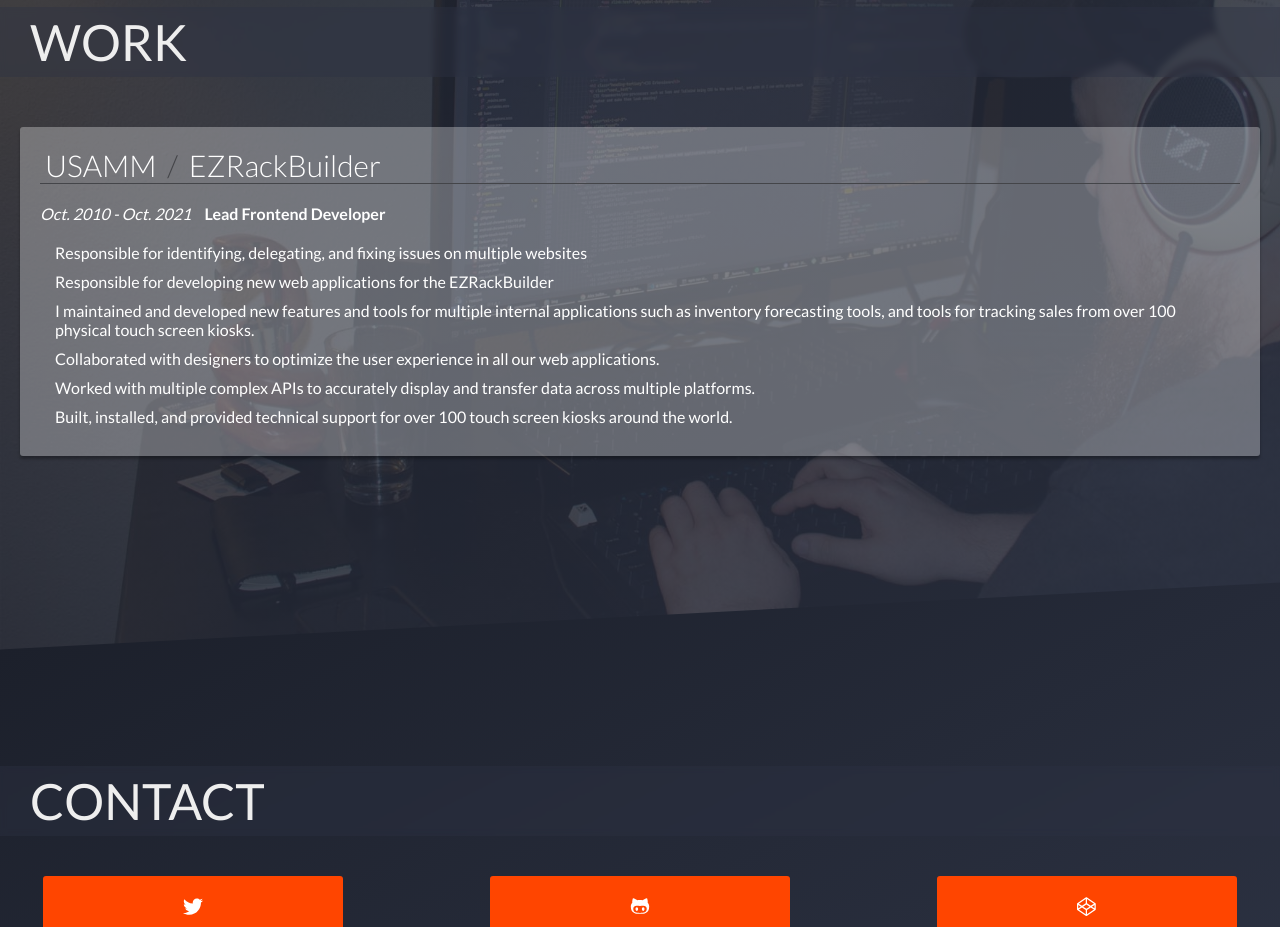
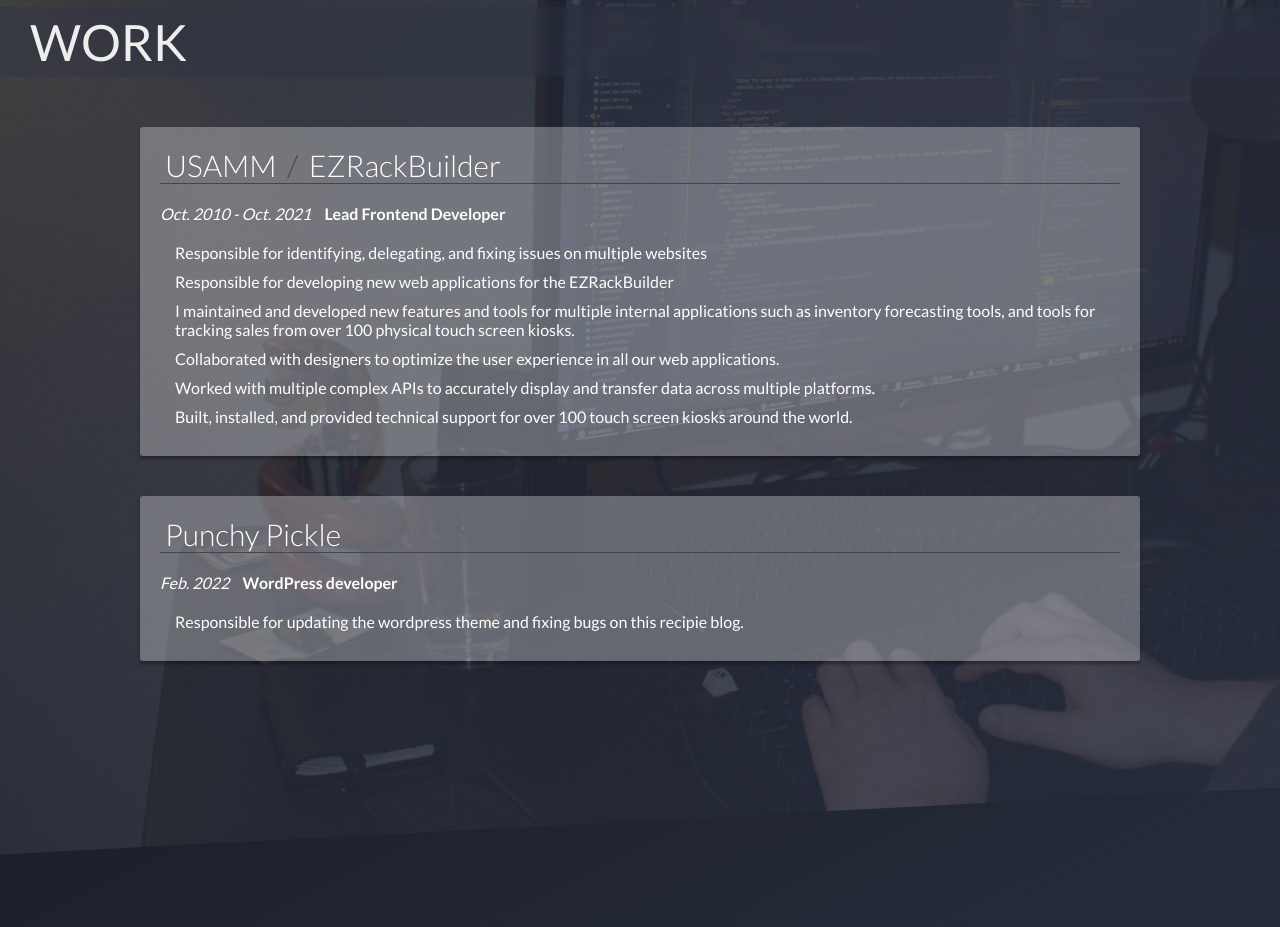
Before and after one commit to pix0id/alexsollmanportfolio, a website: page index.html in a window 1280 px wide. Shown: the part 2875-3802 px from the top of the page. Drawn offline with Linux system fonts and the light colour scheme.

Commit message:
Added punchy pickle to work section

```diff
--- a/index.html
+++ b/index.html
@@ -182,6 +182,20 @@
               </ul>
             </div>
           </div>
+          <div class="work__card">
+            <div class="work__info">
+              <h3 class="work__company heading-tertiary"><a href="https://punchypickle.com/" class="outside-link" target="_blank" rel="noopener noreferrer">Punchy Pickle</a> </h3>
+              <span class="work__dates">Feb. 2022</span>
+              <span class="work__title">WordPress developer</span>
+            </div>
+            <div class="work__description">
+              <ul class="work__responsibilities">
+                <li class="work__highlight">
+                  Responsible for updating the wordpress theme and fixing bugs on this recipie blog.
+                </li>
+              </ul>
+            </div>
+          </div>
         </div>
       </section>
       <section class="section-links" id="links">
--- a/sass/pages/_home.scss
+++ b/sass/pages/_home.scss
@@ -57,7 +57,8 @@
     color: $color-white;
     background-color: rgba($color-white, .3);
     border-radius: $border-radius;
-    max-width: 150rem;
+    width: 100%;
+    max-width: 100rem;
     box-shadow: 0 3px 3px rgba($color-black, .3);
   }
   &__info {
```
Also changed, not shown: css/style.comp.css, css/style.css. Lines whose indentation alone changed are shown as unchanged.
